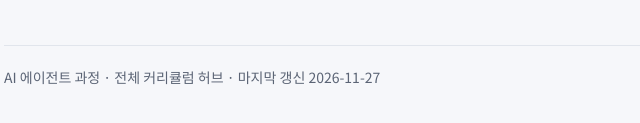
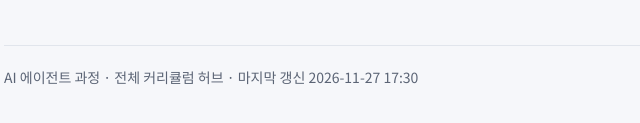
Before and after one commit to xxcv0604-droid/Ai_Agent, a plain HTML site: page index.html in a window 1280 px wide. Shown: the part 1179-1302 px from the top of the page, 196-836 px from the left. Drawn offline with Linux system fonts and the light colour scheme; a web font is replaced by a local one.

Commit message:
자동 공개 갱신 (2026-11-27)

```diff
--- a/index.html
+++ b/index.html
@@ -116,6 +116,6 @@
     </div>
   </section>
 
-  <footer>AI 에이전트 과정 · 전체 커리큘럼 허브 · 마지막 갱신 2026-11-27</footer>
+  <footer>AI 에이전트 과정 · 전체 커리큘럼 허브 · 마지막 갱신 2026-11-27 17:30</footer>
 </div>
 </body></html>
```
